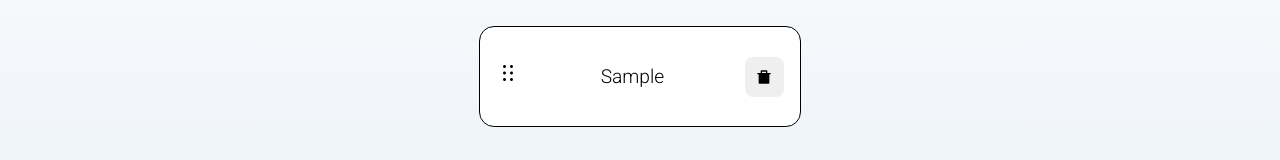
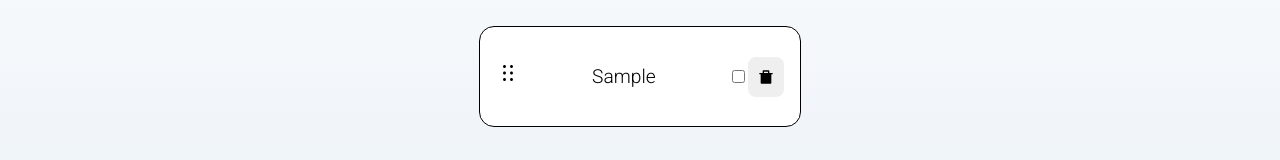
Before and after one commit to KyleMThornton/React-To-Do-List, a React (Vite) app: page / in a window 1280 px wide. Both pictures are taken after typing "Sample" into the empty fields and a click on the input "Add Item". Shown: the part 229-389 px from the top of the page. Built offline with nearby package versions, Linux system fonts and the light colour scheme.

Commit message:
Add checkbox for finished items

```diff
--- a/src/components/itemCard.tsx
+++ b/src/components/itemCard.tsx
@@ -1,3 +1,4 @@
+import { useState } from 'react';
 import { useSortable } from "@dnd-kit/sortable";
 import {CSS} from "@dnd-kit/utilities";
 import {RiDraggable, RiDeleteBin7Fill} from "react-icons/ri"
@@ -16,15 +17,22 @@ export default function ItemCard(props:any) {
         transition,
     }
 
+    const [isChecked, setIsChecked] = useState(false);
+
     const handleDeleteClick = () => {
         props.handleDeleteItem(props.index);
         console.log('Delete!')
     };
 
+    const handleCheckboxChange = () => {
+        setIsChecked(!isChecked);
+    };
+
     return (
         <div ref={setNodeRef} style={style} className="itemContainer">
             <span className="dragHandle" {...attributes} {...listeners}><RiDraggable /></span>
-            <p>{props.id}</p>
+            <p className={isChecked ? 'crossed-out' : ''}>{props.id}</p>
+            <input type="checkbox" name="itemCheckbox" id={`checkbox-${props.id}`} className="itemCheckbox" onChange={handleCheckboxChange} />
             <button className="deleteButton" onClick={handleDeleteClick}><RiDeleteBin7Fill /></button>
         </div>
     )
```
